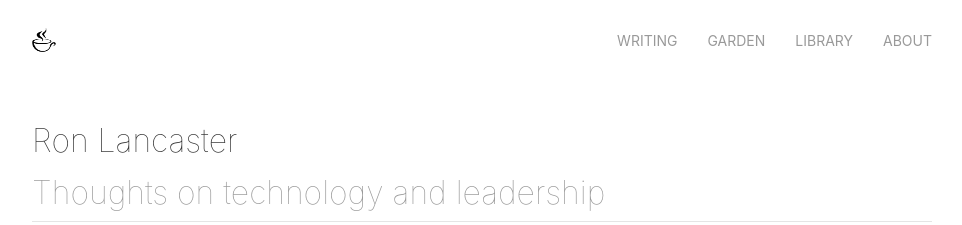
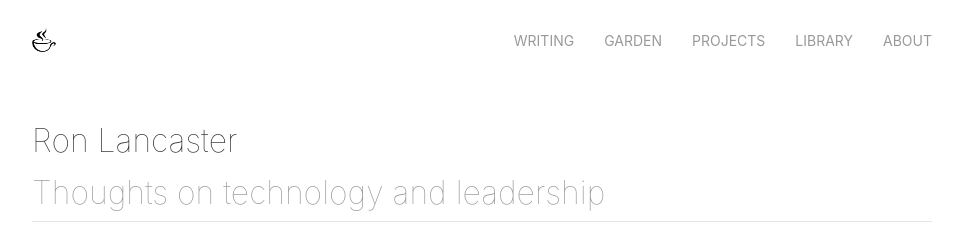
Before and after one commit to nyvyn/nyvyn.github.io, a Jekyll site: the page built from _pages/index.markdown, in a window 1280 px wide. Shown: the top 225 px of the page, without its empty margins (158-1120 px from the left). Built offline with Jekyll 4.4.1, drawn with Linux system fonts in a browser that asks for light colours.

Commit message:
feat(projects): add projects section with dynamic content and routing
- Introduced the Projects section with a new layout and dynamic content.
- Updated menus, configuration, and project data structure.
- Added project templates and adjusted icon and title rendering logic.

```diff
--- a/_config.yml
+++ b/_config.yml
@@ -16,6 +16,9 @@
   notes:
     output: true
     permalink: /notes/:title
+  projects:
+    output: true
+    permalink: /projects/:title
 
 # Add these pages to the default list of inclusions.
 include:
--- a/_data/menu.yaml
+++ b/_data/menu.yaml
@@ -3,6 +3,8 @@
     url: posts
   - title: Garden
     url: notes
+  - title: Projects
+    url: projects
   - title: Library
     url: books
   - title: About
--- a/_data/projects.yaml
+++ b/_data/projects.yaml
@@ -1,9 +1,9 @@
 docs:
-  - name: Autonomais
+  - title: Autonomais
     description: Effortless agent-based workflows
     icon: github
     url: https://github.com/nyvyn/autonomais
-  - name: Oner Chat
+  - title: Oner Chat
     description: AI-first notebook editor
     icon: star
     url: https://www.oner.chat
--- /dev/null
+++ b/_includes/project.html
@@ -0,0 +1 @@
+Project
--- a/_includes/projects.html
+++ b/_includes/projects.html
@@ -1,10 +1,12 @@
+{% assign projects = site.data.projects.docs | concat: site.projects %}
+
 <ul class="uk-list uk-list-large uk-margin-medium-top">
-    {% for item in site.data.projects.docs %}
+    {% for item in projects %}
     <li>
         <a class="uk-link-toggle" href="{{- item.url -}}">
             <div class="uk-flex uk-flex-middle uk-link-heading">
                 <span class="uk-margin-small-right" data-uk-icon="icon: {{- item.icon -}}; ratio: 0.9"></span>
-                {{ item.name }}
+                {{ item.title }}
             </div>
             <span class="uk-display-block uk-text-light">{{ item.description }}</span>
         </a>
--- /dev/null
+++ b/_projects/test.html
@@ -0,0 +1 @@
+hello!
```
